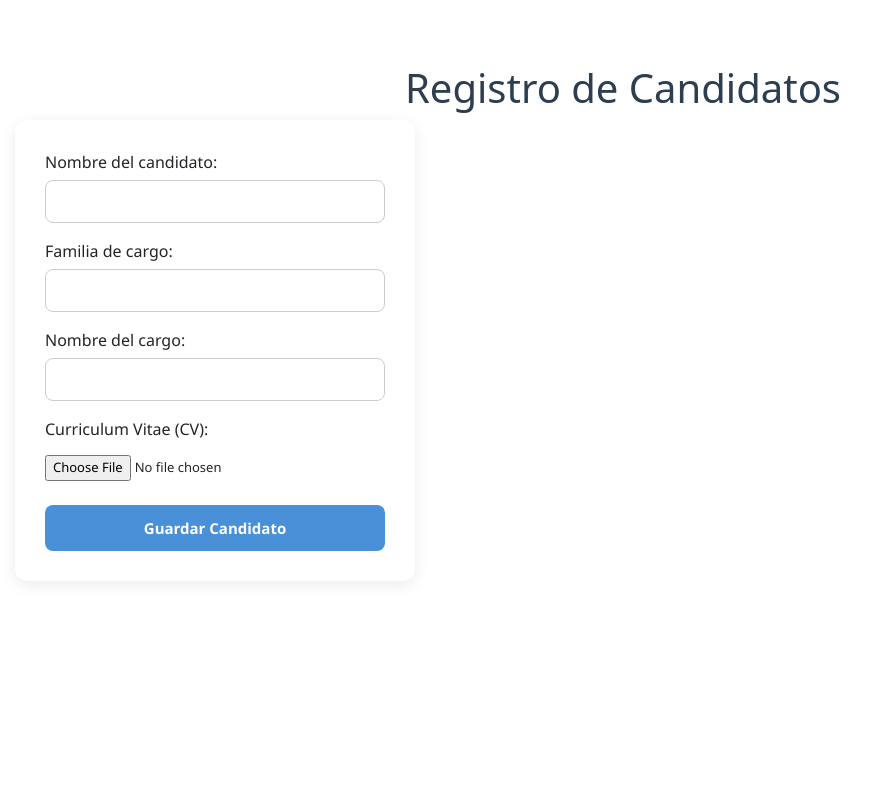
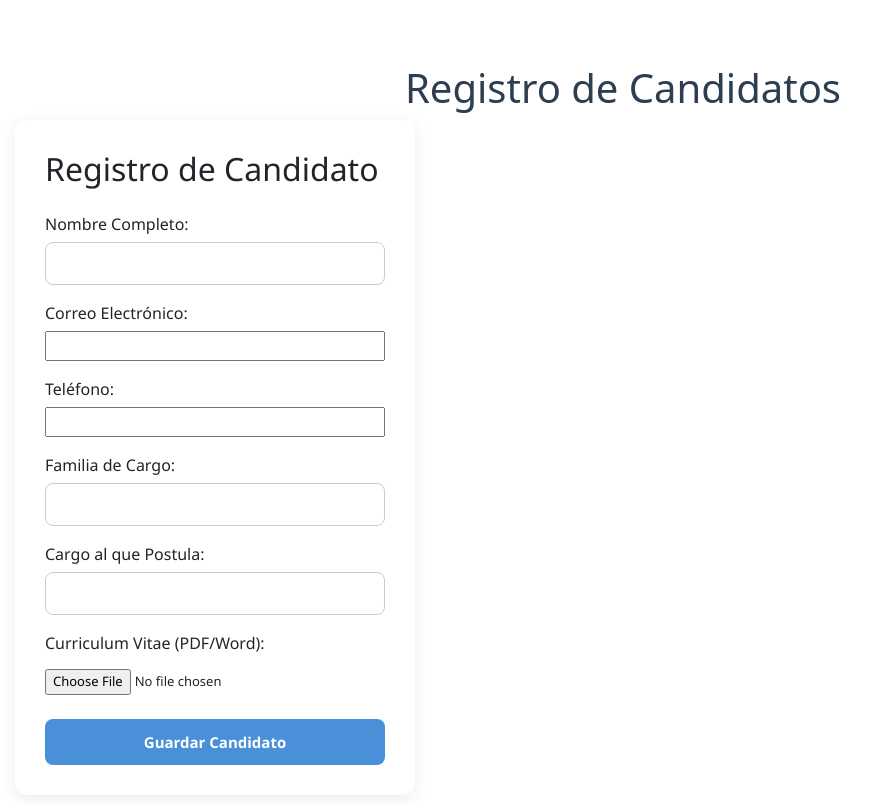
Before and after one commit to isidora-ayala/Aquachile-psicolaboral, a React (Vite) app: page / in a window 1280 px wide. Shown: the top 804 px of the page, without its empty margins (17-888 px from the left). Built offline with nearby package versions, Linux system fonts and the light colour scheme.

Commit message:
complemento del formulario

```diff
--- a/src/App.jsx
+++ b/src/App.jsx
@@ -1,4 +1,4 @@
-import Formulario from './components/Formulario/Formulario';
+import Formulario from './components/Formulario/formulario';
 function App() {
   return (
     <div style={{ padding: '2rem' }}>
--- a/src/components/Formulario/formulario.jsx
+++ b/src/components/Formulario/formulario.jsx
@@ -1,15 +1,17 @@
 import { useState } from 'react';
 
-function Formulario() {
-  // Estado para almacenar los datos del formulario
+function FormularioCandidato() {
+  // Estado con los campos requeridos en la Sección 7.1 del anexo
   const [formData, setFormData] = useState({
-    nombreCandidato: '',
+    nombre: '',
+    correo: '',
+    telefono: '',
     familiaCargo: '',
-    nombreCargo: '',
-    cvFile: null
+    cargoPostula: '',
+    cvFile: null // Opcional / Extra
   });
 
-  // Manejador para los campos de texto
+  // Manejador genérico para inputs de texto/email/teléfono
   const handleChange = (e) => {
     const { name, value } = e.target;
     setFormData({
@@ -18,7 +20,7 @@ function Formulario() {
     });
   };
 
-  // Manejador específico para el archivo PDF / Word
+  // Manejador específico para el archivo PDF/Word (si decides mantenerlo)
   const handleFileChange = (e) => {
     const file = e.target.files[0];
     setFormData({
@@ -27,31 +29,58 @@ function Formulario() {
     });
   };
 
-  // Manejador del envío del formulario
   const handleSubmit = (e) => {
     e.preventDefault();
-    console.log('Datos del formulario:', formData);
-    alert('Formulario listo para enviarse');
+    console.log('Datos del Candidato a registrar:', formData);
+    alert('Candidato registrado con éxito');
   };
 
   return (
     <form onSubmit={handleSubmit} style={{ display: 'flex', flexDirection: 'column', gap: '1rem', maxWidth: '400px' }}>
-      {/* a. Nombre del candidato */}
+      <h2>Registro de Candidato</h2>
+
+      {/* 1. Nombre del candidato */}
       <div>
-        <label htmlFor="nombreCandidato">Nombre del candidato:</label>
+        <label htmlFor="nombre">Nombre Completo:</label>
         <input
           type="text"
-          id="nombreCandidato"
-          name="nombreCandidato"
-          value={formData.nombreCandidato}
+          id="nombre"
+          name="nombre"
+          value={formData.nombre}
           onChange={handleChange}
           required
         />
       </div>
 
-      {/* b. Familia de cargo */}
+      {/* 2. Correo electrónico (Agregado segun requerimiento 7.1) */}
       <div>
-        <label htmlFor="familiaCargo">Familia de cargo:</label>
+        <label htmlFor="correo">Correo Electrónico:</label>
+        <input
+          type="email"
+          id="correo"
+          name="correo"
+          value={formData.correo}
+          onChange={handleChange}
+          required
+        />
+      </div>
+
+      {/* 3. Teléfono (Agregado segun requerimiento 7.1) */}
+      <div>
+        <label htmlFor="telefono">Teléfono:</label>
+        <input
+          type="tel"
+          id="telefono"
+          name="telefono"
+          value={formData.telefono}
+          onChange={handleChange}
+          required
+        />
+      </div>
+
+      {/* 4. Familia de cargo */}
+      <div>
+        <label htmlFor="familiaCargo">Familia de Cargo:</label>
         <input
           type="text"
           id="familiaCargo"
@@ -62,29 +91,28 @@ function Formulario() {
         />
       </div>
 
-      {/* c. Nombre del cargo */}
+      {/* 5. Cargo al que postula */}
       <div>
-        <label htmlFor="nombreCargo">Nombre del cargo:</label>
+        <label htmlFor="cargoPostula">Cargo al que Postula:</label>
         <input
           type="text"
-          id="nombreCargo"
-          name="nombreCargo"
-          value={formData.nombreCargo}
+          id="cargoPostula"
+          name="cargoPostula"
+          value={formData.cargoPostula}
           onChange={handleChange}
           required
         />
       </div>
 
-      {/* d. Curriculum Vitae (CV) */}
+      {/* 6. Adjunto de CV (Opcional según requerimiento) */}
       <div>
-        <label htmlFor="cvFile">Curriculum Vitae (CV):</label>
+        <label htmlFor="cvFile">Curriculum Vitae (PDF/Word):</label>
         <input
           type="file"
           id="cvFile"
           name="cvFile"
           accept=".pdf,.doc,.docx"
           onChange={handleFileChange}
-          required
         />
       </div>
 
@@ -93,4 +121,4 @@ function Formulario() {
   );
 }
 
-export default Formulario;
+export default FormularioCandidato;
```
